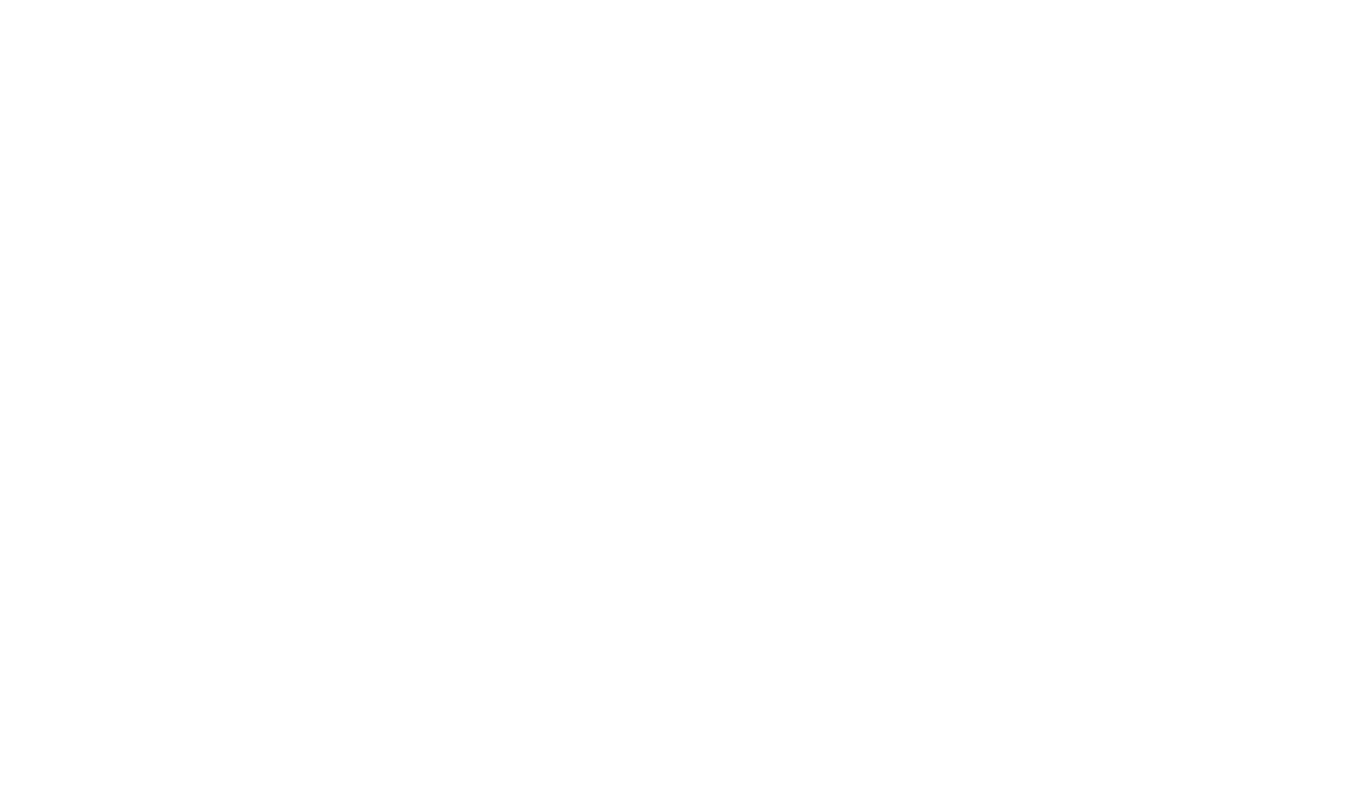
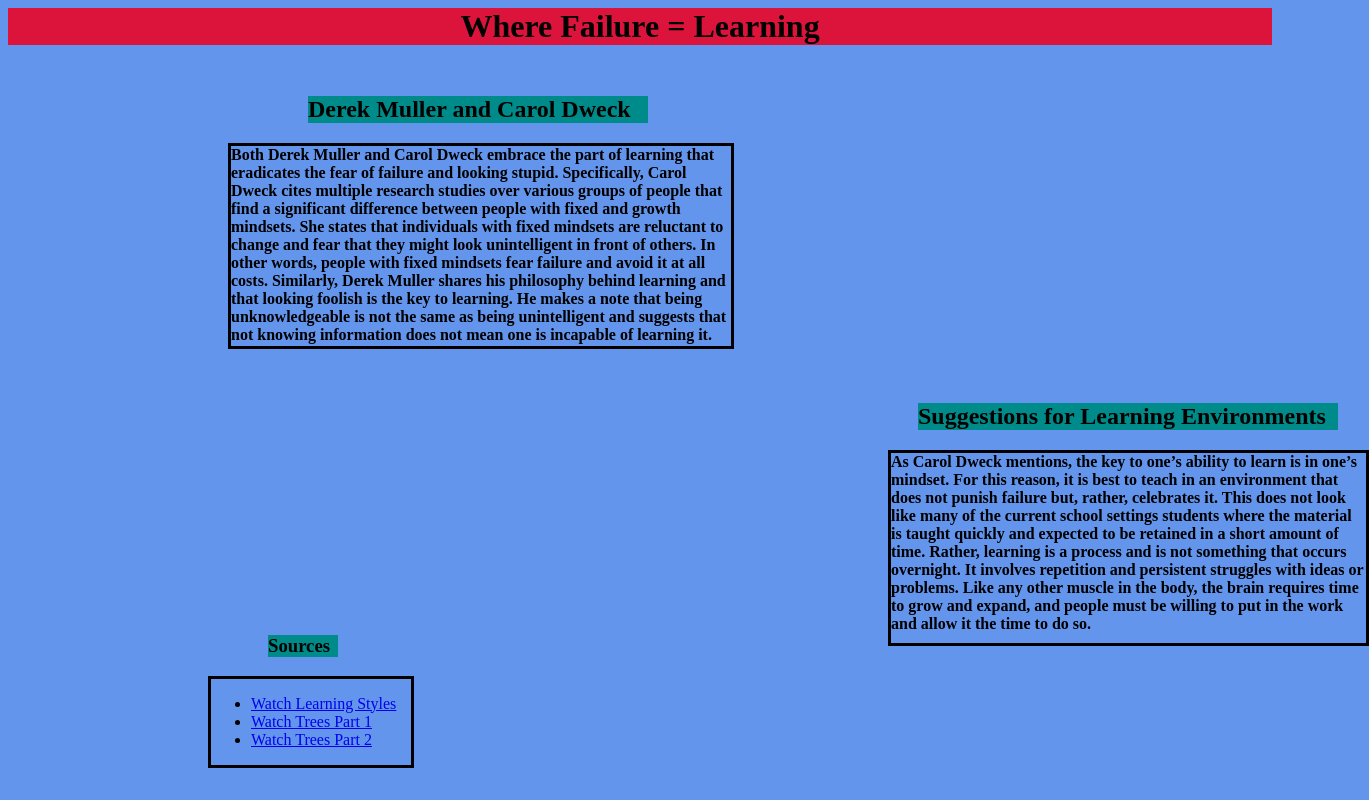
Before and after one commit to boar5135/LearningStyles, a plain HTML site: page index.html in a window 1280 px wide. Shown: the whole page, 1369 px wide, since content can reach past the window. Drawn offline with Linux system fonts and the light colour scheme.

Commit message:
Update index.html

```diff
--- a/index.html
+++ b/index.html
@@ -1 +1,24 @@
 <html>
+    <h1>Where Failure = Learning</h1>
+        <link rel="stylesheet" type="text/css" href="index.css" >
+    <body>
+        <h2 class="header">Derek Muller and Carol Dweck</h2>
+        <b>
+    <p class="Muller">Both Derek Muller and Carol Dweck embrace the part of learning that eradicates the fear of failure and looking stupid. Specifically, Carol Dweck cites multiple research studies over various groups of people that find a significant difference between people with fixed and growth mindsets. She states that individuals with fixed mindsets are reluctant to change and fear that they might look unintelligent in front of others. In other words, people with fixed mindsets fear failure and avoid it at all costs. Similarly, Derek Muller shares his philosophy behind learning and that looking foolish is the key to learning. He makes a note that being unknowledgeable is not the same as being unintelligent and suggests that not knowing information does not mean one is incapable of learning it. </p>
+            </b>
+    <br/>
+        <b>
+            <h2 class="header1">Suggestions for Learning Environments</h2>
+            <p class="me">As Carol Dweck mentions, the key to one’s ability to learn is in one’s mindset. For this reason, it is best to teach in an environment that does not punish failure but, rather, celebrates it. This does not look like many of the current school settings students where the material is taught quickly and expected to be retained in a short amount of time. Rather, learning is a process and is not something that occurs overnight. It involves repetition and persistent struggles with ideas or problems. Like any other muscle in the body, the brain requires time to grow and expand, and people must be willing to put in the work and allow it the time to do so.</p></b>
+
+        <h3 class="sources">Sources</h3>
+        <div>
+        <ul>
+            <li><a href= "https://www.youtube.com/watch?v=PVhUdhZxbGI">Watch Learning Styles</a></li>
+            <li><a href= "https://www.youtube.com/watch?v=2KZb2_vcNTg">Watch Trees Part 1</a></li>
+
+            <li><a href="https://www.youtube.com/watch?v=cY_o4A1wzsg">Watch Trees Part 2</a></li>
+        </ul>
+        </div>
+    </body>
+</html>
```
